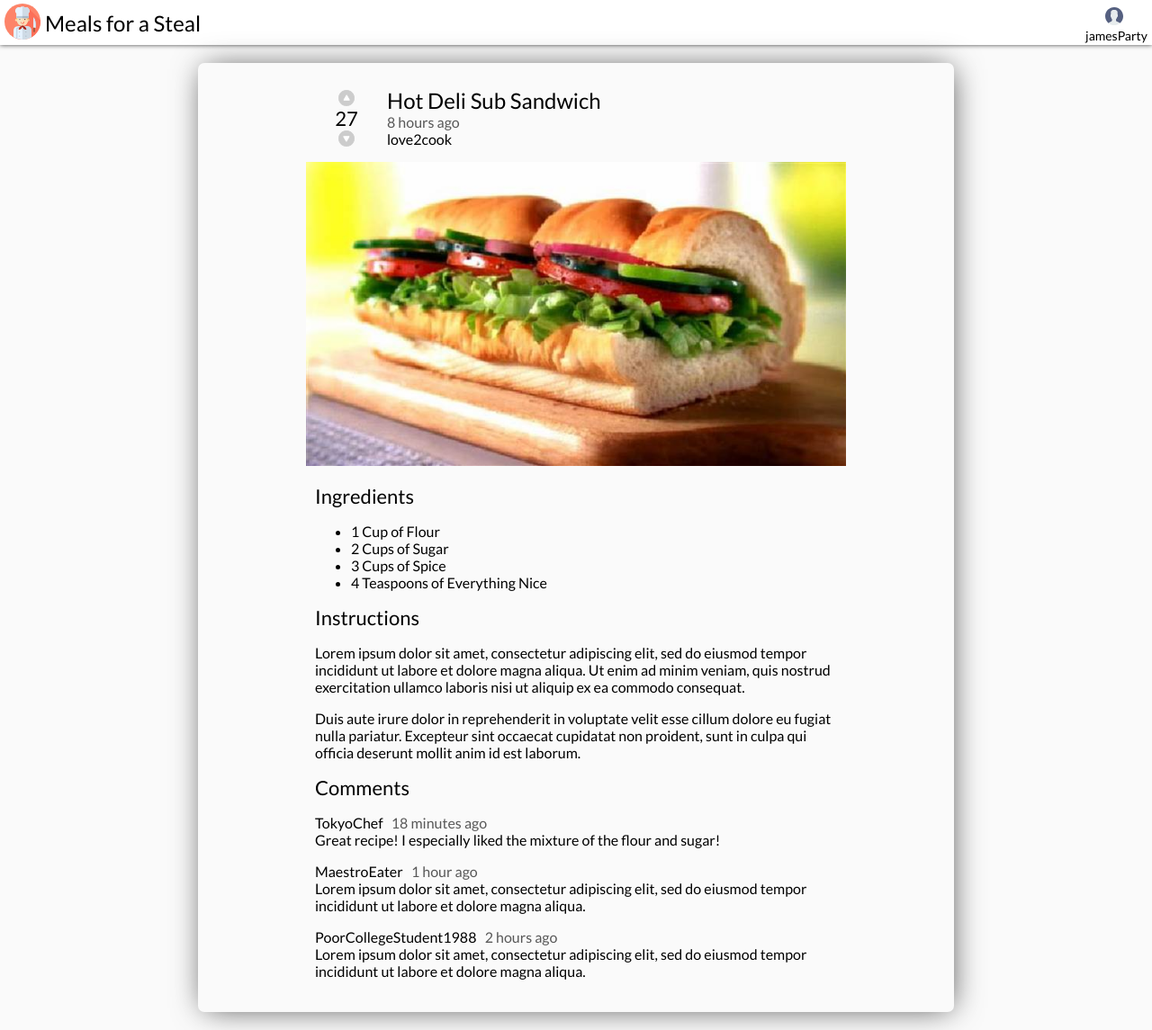
After one commit to curvySage/MealsForASteal, a PHP site: page /html/recipe.html in a window 1280 px wide. The commit adds this page. Shown: the whole page at 90% size. Run offline with PHP 8.4, Linux system fonts and the light colour scheme.

Commit message:
Added recipe page. Minor in homepage.

```diff
--- a/css/styles.css
+++ b/css/styles.css
@@ -62,6 +62,12 @@ CONTENT SECTION
   width: 800px;
   justify-content: center;
   margin: 0px auto 20px auto;
+  /* -----------------------------
+  Homepage postings
+  ----------------------------- */
+  /* -----------------------------
+  Recipe postings
+  ----------------------------- */
 }
 
 #content-section .page-posting {
@@ -99,6 +105,7 @@ CONTENT SECTION
 #content-section .page-posting img {
   height: 120px;
   width: 200px;
+  cursor: pointer;
 }
 
 #content-section .page-posting .posting-details {
@@ -110,6 +117,116 @@ CONTENT SECTION
 
 #content-section .page-posting .posting-details .food-title {
   font-size: 32px;
+  cursor: pointer;
+}
+
+#content-section .page-posting .posting-details .date {
+  color: #7f7f7f;
+}
+
+#content-section .page-posting .posting-details a {
+  text-decoration: none;
+  color: black;
+}
+
+#content-section .recipe-posting {
+  display: flex;
+  flex-direction: column;
+  width: 800px;
+  align-items: center;
+  margin: 20px 20px 0px 20px;
+  padding: 10px 20px 20px 20px;
+  border-radius: 7px;
+  box-shadow: 2px 1px 35px -6px rgba(0, 0, 0, 0.75);
+}
+
+#content-section .recipe-posting .recipe-header {
+  display: flex;
+  width: 600px;
+  height: 100px;
+}
+
+#content-section .recipe-posting .recipe-header .posting-details {
+  display: flex;
+  flex-direction: column;
+  justify-content: center;
+  align-items: flex-start;
+}
+
+#content-section .recipe-posting .recipe-header .posting-details a {
+  text-decoration: none;
+  color: black;
+}
+
+#content-section .recipe-posting .recipe-header .posting-details .food-title {
+  font-size: 24px;
+}
+
+#content-section .recipe-posting .recipe-header .posting-details .date {
+  color: #585858;
+}
+
+#content-section .recipe-posting .recipe-header .votes {
+  display: flex;
+  flex-direction: column;
+  font-size: 22px;
+  margin: 20px;
+  align-items: center;
+  width: 50px;
+}
+
+#content-section .recipe-posting .recipe-header .votes img {
+  height: 18px;
+  width: 18px;
+  cursor: pointer;
+}
+
+#content-section .recipe-posting .finished-food {
+  width: 600px;
+  margin: 0px 0px 20px 0px;
+}
+
+#content-section .recipe-posting .recipe-details {
+  display: flex;
+  flex-direction: column;
+  align-items: flex-start;
+  justify-content: flex-start;
+  font-size: 16px;
+  width: 580px;
+}
+
+#content-section .recipe-posting .recipe-details .detail-title {
+  font-size: 22px;
+  display: flex;
+  align-items: flex-start;
+}
+
+#content-section .recipe-posting .recipe-details ul {
+  display: flex;
+  flex-direction: column;
+  align-items: flex-start;
+}
+
+#content-section .recipe-posting .recipe-details p {
+  text-align: left;
+}
+
+#content-section .recipe-posting .comments {
+  text-align: left;
+  width: 580px;
+}
+
+#content-section .recipe-posting .comments .comments-title {
+  font-size: 22px;
+}
+
+#content-section .recipe-posting .comments a {
+  text-decoration: none;
+  color: black;
+}
+
+#content-section .recipe-posting .comments .comment-date {
+  color: #585858;
 }
 
 #content-section .load-more button {
--- /dev/null
+++ b/html/recipe.html
@@ -0,0 +1,69 @@
+<!doctype html>
+<html lang="en">
+
+<head>
+  <meta charset="UTF-8">
+  <title>Meals for a Steal</title>
+  <link rel="stylesheet" href="../css/styles.css">
+  <link rel="icon" type="image/png" href="../img/favicon.png" />
+</head>
+
+<body>
+  <div id="header-section">
+    <div class="logo">
+      <!-- Will need to replace these links later -->
+      <a href="XXXXXX"><img src="../img/logo.svg" alt="logo"></a>
+      <div class="header-text">
+        <span class="title">Meals for a Steal</span>
+        <!-- <span class="current-page">Home</span>   -->
+      </div>
+    </div>
+    <div class="account-selector">
+      <!-- Will need to replace these links later -->
+      <a href="XXXXXX"><img src="../img/user.svg" alt="account"></a>
+      <a class="username" href="XXXXXX">jamesParty</a>
+    </div>
+  </div>
+  <div id="content-section">
+    <!-- Stuff goes here -->
+    <div class="recipe-posting">
+      <div class="recipe-header">
+        <div class="votes">
+          <img src="../img/voting/upvote-not-selected.svg" alt="upvote">
+          <span class="score">27</span>
+          <img src="../img/voting/downvote-not-selected.svg" alt="downvote">
+        </div>
+        <div class="posting-details">
+          <span class="food-title">Hot Deli Sub Sandwich</span>
+          <span class="date">8 hours ago</span>
+          <a class="author" href="XXXXXX">love2cook</a>
+        </div>
+      </div>
+      <img class="finished-food" src="../img/filler/food1.png">
+      <div class="recipe-details">
+        <div class="recipe-ingredients">
+          <span class="detail-title">Ingredients</span>
+          <ul>
+            <li>1 Cup of Flour</li>
+            <li>2 Cups of Sugar</li>
+            <li>3 Cups of Spice</li>
+            <li>4 Teaspoons of Everything Nice</li>
+          </ul>
+        </div>
+        <div class="recipe-instructions">
+          <span class="detail-title">Instructions</span>
+          <p>Lorem ipsum dolor sit amet, consectetur adipiscing elit, sed do eiusmod tempor incididunt ut labore et dolore magna aliqua. Ut enim ad minim veniam, quis nostrud exercitation ullamco laboris nisi ut aliquip ex ea commodo consequat.</p>
+          <p>Duis aute irure dolor in reprehenderit in voluptate velit esse cillum dolore eu fugiat nulla pariatur. Excepteur sint occaecat cupidatat non proident, sunt in culpa qui officia deserunt mollit anim id est laborum.</p>
+        </div>
+      </div>
+      <div class="comments">
+        <span class="comments-title">Comments</span>
+        <!-- Need to replace with link to profiles -->
+        <p><a class="author" href="XXXXXX">TokyoChef</a><span class="comment-date"> &nbsp; 18 minutes ago</span><br>Great recipe! I especially liked the mixture of the flour and sugar! </p>
+        <p><a class="author" href="XXXXXX">MaestroEater</a><span class="comment-date"> &nbsp; 1 hour ago</span><br>Lorem ipsum dolor sit amet, consectetur adipiscing elit, sed do eiusmod tempor incididunt ut labore et dolore magna aliqua.</p>
+        <p><a class="author" href="XXXXXX">PoorCollegeStudent1988</a><span class="comment-date"> &nbsp; 2 hours ago</span><br>Lorem ipsum dolor sit amet, consectetur adipiscing elit, sed do eiusmod tempor incididunt ut labore et dolore magna aliqua.</p>
+      </div>
+    </div>
+  </div>
+  <!-- <script src="../js/app.js"></script> -->
+</body>
--- a/scss/styles.scss
+++ b/scss/styles.scss
@@ -6,6 +6,7 @@ body {
   margin: 0px;
   background-color: #fafafa;
 }
+
 
 
 
@@ -61,6 +62,7 @@ HEADER SECTION
 
 
 
+
 /* -----------------------------
 CONTENT SECTION
 ----------------------------- */
@@ -73,6 +75,9 @@ CONTENT SECTION
   justify-content: center;
   margin: 0px auto 20px auto;
 
+  /* -----------------------------
+  Homepage postings
+  ----------------------------- */
   .page-posting {
     display: flex;
     height: 150px; // background-color: #ccc;
@@ -109,6 +114,7 @@ CONTENT SECTION
     img {
       height: 120px;
       width: 200px;
+      cursor: pointer;
     }
 
     .posting-details {
@@ -119,6 +125,121 @@ CONTENT SECTION
 
       .food-title {
         font-size: 32px;
+        cursor: pointer;
+      }
+
+      .date {
+        color: #7f7f7f;
+      }
+
+      a {
+        text-decoration: none;
+        color: black;
+      }
+    }
+  }
+
+  /* -----------------------------
+  Recipe postings
+  ----------------------------- */
+  .recipe-posting {
+    display: flex;
+    flex-direction: column;
+    width: 800px;
+    align-items: center;
+    margin: 20px 20px 0px 20px;
+    padding: 10px 20px 20px 20px;
+    border-radius: 7px;
+    box-shadow: 2px 1px 35px -6px rgba(0, 0, 0, 0.75);
+
+    .recipe-header {
+      display: flex;
+      width: 600px;
+      height: 100px;
+
+      .posting-details {
+        display: flex;
+        flex-direction: column;
+        justify-content: center;
+        align-items: flex-start;
+
+        a {
+          text-decoration: none;
+          color: black;
+        }
+
+        .food-title {
+          font-size: 24px;
+        }
+
+        .date {
+          color: #585858;
+        }
+      }
+
+      .votes {
+        display: flex;
+        flex-direction: column;
+        font-size: 22px;
+        margin: 20px;
+        align-items: center;
+        width: 50px;
+
+        img {
+          height: 18px;
+          width: 18px;
+          cursor: pointer;
+        }
+      }
+    }
+
+    .finished-food {
+      width: 600px;
+      margin: 0px 0px 20px 0px;
+    }
+
+    .recipe-details {
+      display: flex;
+      flex-direction: column;
+      align-items: flex-start;
+      justify-content: flex-start;
+      font-size: 16px;
+      width: 580px;
+
+      .detail-title {
+        font-size: 22px;
+        display: flex;
+        align-items: flex-start;
+      }
+
+      ul {
+        display: flex;
+        flex-direction: column;
+        align-items: flex-start;
+      }
+
+      p {
+        text-align: left;
+      }
+
+    }
+
+    .comments {
+      text-align: left;
+      width: 580px;
+
+      .comments-title {
+        font-size: 22px;
+      }
+
+
+      a {
+        text-decoration: none;
+        color: black;
+      }
+
+      .comment-date {
+        color: #585858;
       }
     }
   }
```
